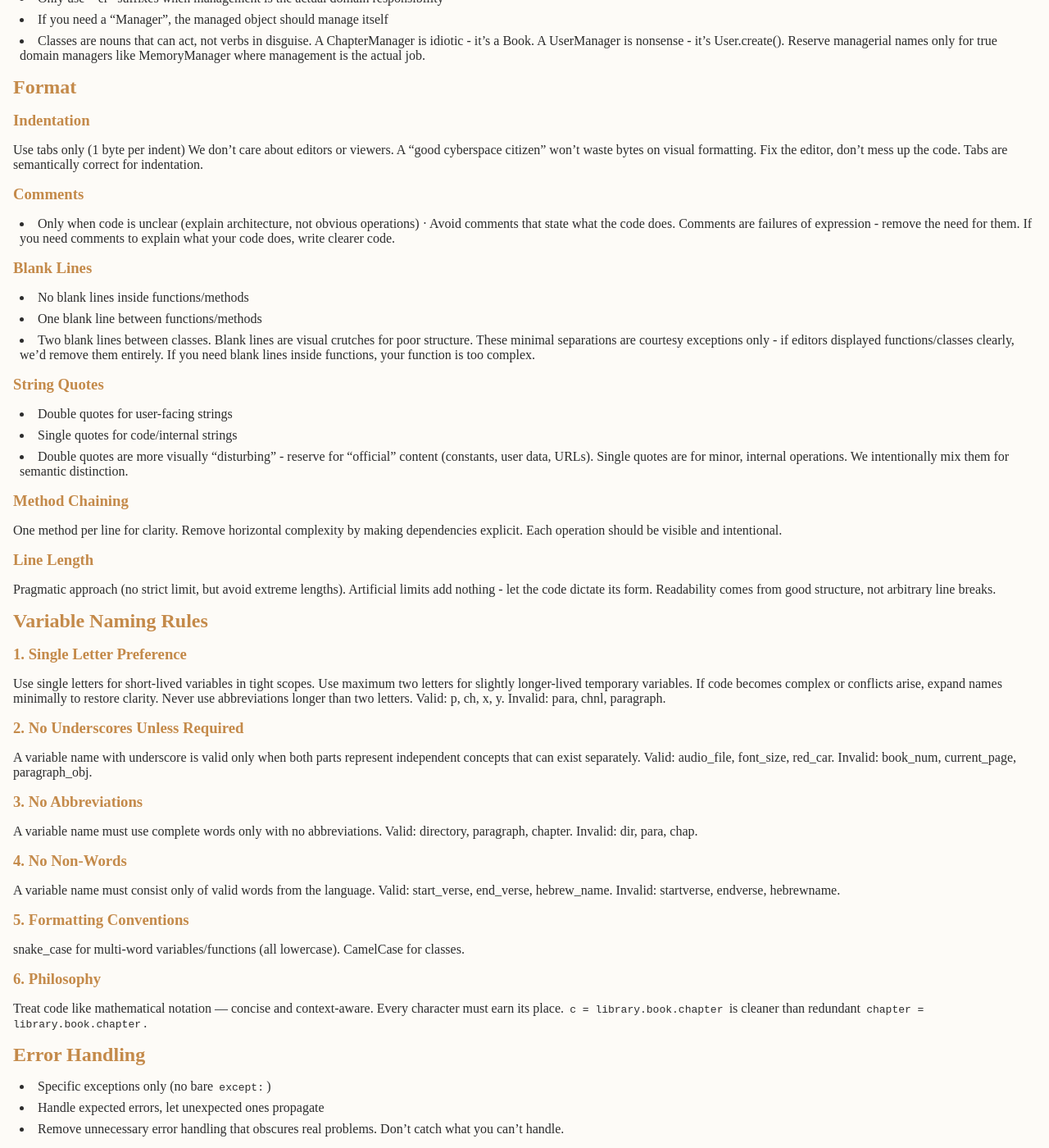
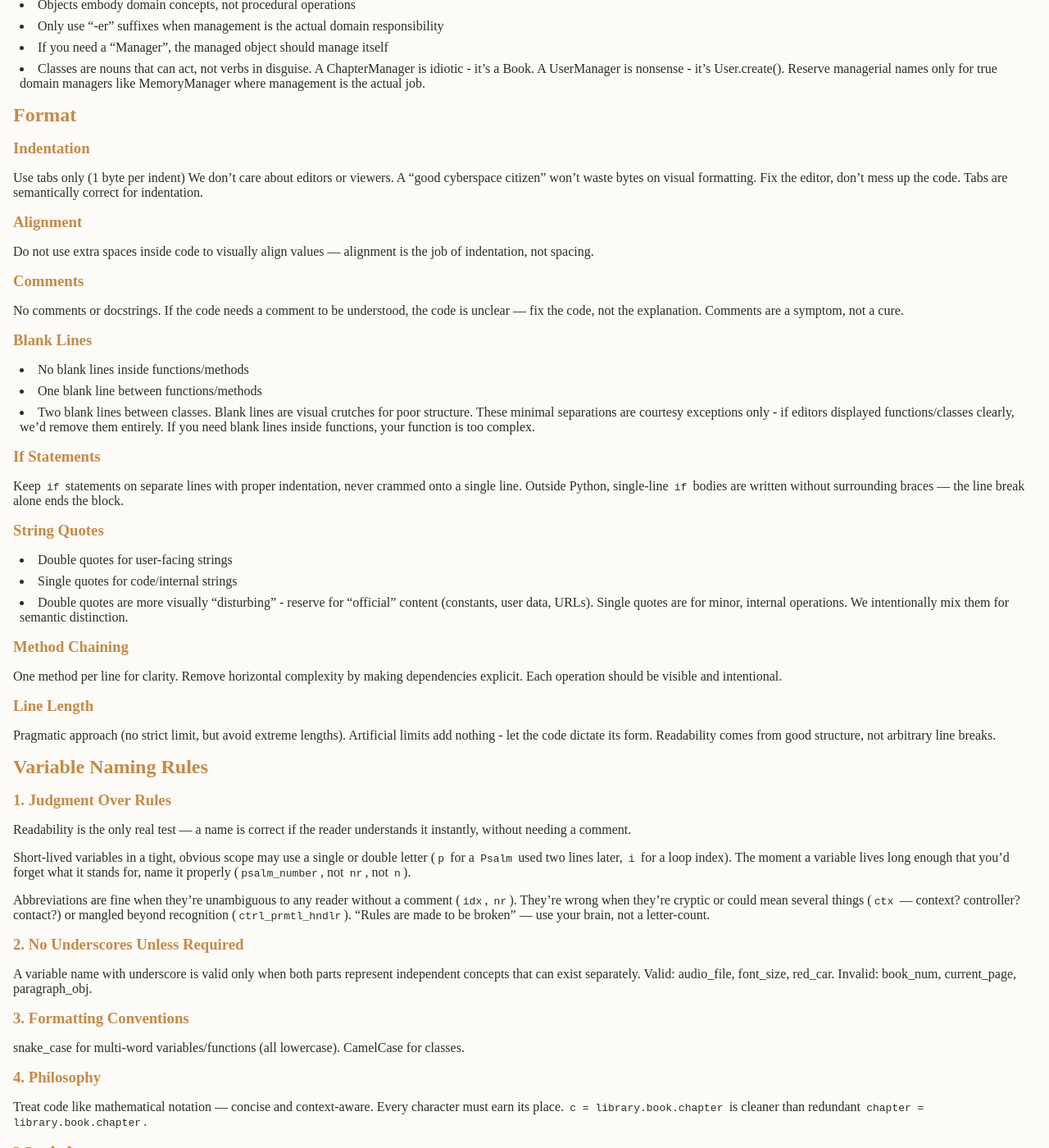
Before and after one commit to ReubenInstitute/ReubenInstitute.github.io, a Jekyll site: the page built from Code.md, in a window 1280 px wide and 1400 px high, scrolled down 279 px. Shown: the whole window at 82% size. Built offline with Jekyll 4.4.1, drawn with Linux system fonts in a browser that asks for light colours; some web fonts are replaced; our own code applies the rules of GitHub Pages for plain Markdown files; some of the changed text lies outside the part shown.

Commit message:
Split Dev Lab guidelines out of log.md into Code.md and new Log.md
Code/Markdown rules merged into Code.md, with comments and variable
naming reconciled to the no-exceptions/judgment-based versions. Glossary
and log-writing conventions moved to a new Log.md, since they only make
sense in the context of log entries. log/log.md trimmed to Tags and
Sessions, linking back to both. Linked from index.md's Standards and
Dev Lab sections.

Co-Authored-By: Claude Sonnet 5 <noreply@anthropic.com>

```diff
--- a/Code.md
+++ b/Code.md
@@ -3,6 +3,8 @@
 > A project is completed when there is nothing left to remove from it.
 
 This document represents a minimalist philosophical overlay that applies to ANY language-specific coding standards. We start with the language's conventions (PEP 8 for Python, etc.) and then apply these additional fanatic constraints focused on semantic purity and minimalism.
+
+"Know the rules well, so you can break them effectively."
 
 ## Class Design
 
@@ -18,15 +20,23 @@ This document represents a minimalist philosophical overlay that applies to ANY
 
 Use tabs only (1 byte per indent) We don't care about editors or viewers. A "good cyberspace citizen" won't waste bytes on visual formatting. Fix the editor, don't mess up the code. Tabs are semantically correct for indentation.
 
+### Alignment
+
+Do not use extra spaces inside code to visually align values — alignment is the job of indentation, not spacing.
+
 ### Comments
 
-* Only when code is unclear (explain architecture, not obvious operations) · Avoid comments that state what the code does. Comments are failures of expression - remove the need for them. If you need comments to explain what your code does, write clearer code.
+No comments or docstrings. If the code needs a comment to be understood, the code is unclear — fix the code, not the explanation. Comments are a symptom, not a cure.
 
 ### Blank Lines
 
 * No blank lines inside functions/methods
 * One blank line between functions/methods
 * Two blank lines between classes. Blank lines are visual crutches for poor structure. These minimal separations are courtesy exceptions only - if editors displayed functions/classes clearly, we'd remove them entirely. If you need blank lines inside functions, your function is too complex.
+
+### If Statements
+
+Keep `if` statements on separate lines with proper indentation, never crammed onto a single line. Outside Python, single‑line `if` bodies are written without surrounding braces — the line break alone ends the block.
 
 ### String Quotes
 
@@ -44,29 +54,30 @@ Pragmatic approach (no strict limit, but avoid extreme lengths). Artificial limi
 
 ## Variable Naming Rules
 
-### 1. Single Letter Preference
+### 1. Judgment Over Rules
 
-Use single letters for short-lived variables in tight scopes. Use maximum two letters for slightly longer-lived temporary variables. If code becomes complex or conflicts arise, expand names minimally to restore clarity. Never use abbreviations longer than two letters. Valid: p, ch, x, y. Invalid: para, chnl, paragraph.
+Readability is the only real test — a name is correct if the reader understands it instantly, without needing a comment.
+
+Short-lived variables in a tight, obvious scope may use a single or double letter (`p` for a `Psalm` used two lines later, `i` for a loop index). The moment a variable lives long enough that you'd forget what it stands for, name it properly (`psalm_number`, not `nr`, not `n`).
+
+Abbreviations are fine when they're unambiguous to any reader without a comment (`idx`, `nr`). They're wrong when they're cryptic or could mean several things (`ctx` — context? controller? contact?) or mangled beyond recognition (`ctrl_prmtl_hndlr`). "Rules are made to be broken" — use your brain, not a letter-count.
 
 ### 2. No Underscores Unless Required
 
 A variable name with underscore is valid only when both parts represent independent concepts that can exist separately. Valid: audio_file, font_size, red_car. Invalid: book_num, current_page, paragraph_obj.
 
-### 3. No Abbreviations
-
-A variable name must use complete words only with no abbreviations. Valid: directory, paragraph, chapter. Invalid: dir, para, chap.
-
-### 4. No Non-Words
-
-A variable name must consist only of valid words from the language. Valid: start_verse, end_verse, hebrew_name. Invalid: startverse, endverse, hebrewname.
-
-### 5. Formatting Conventions
+### 3. Formatting Conventions
 
 snake_case for multi-word variables/functions (all lowercase). CamelCase for classes.
 
-### 6. Philosophy
+### 4. Philosophy
 
 Treat code like mathematical notation — concise and context-aware. Every character must earn its place. `c = library.book.chapter` is cleaner than redundant `chapter = library.book.chapter`.
+
+## Markdown
+
+* Use asterisk for bulletpoint character
+* Use proper markdown headers (`#`, `##`)
 
 ## Error Handling
 
```
Also changed, not shown: Log.md (added, +23 -0 lines), index.md (+2 -0 lines), log/log.md (+1 -40 lines).
